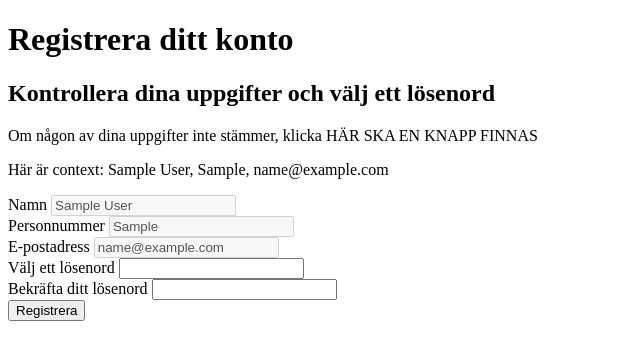
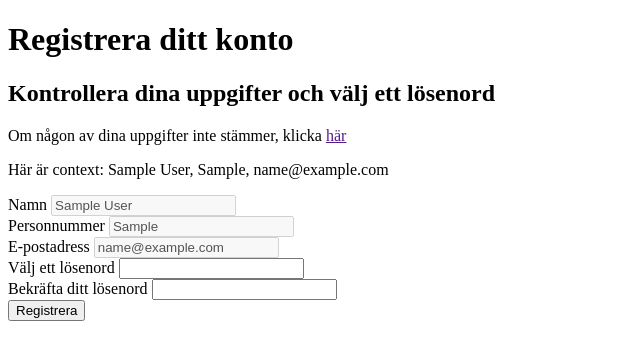
Before and after one commit to UTNkar/registration-system, a Django app: page /create_account/1 in a window 1280 px wide. Shown: the top 360 px of the page, without its empty margins (0-640 px from the left). Run offline with Django 3.2, Linux system fonts and the light colour scheme; tables that the repository leaves empty hold one stand-in row (values such as "Sample post").

Commit message:
Placeholder link

```diff
--- a/registrationSystem/registrationSystem/templates/registrationSystem/create_account.html
+++ b/registrationSystem/registrationSystem/templates/registrationSystem/create_account.html
@@ -6,7 +6,7 @@
 <body>
     <h1>Registrera ditt konto</h1>
     <h2>Kontrollera dina uppgifter och välj ett lösenord</h2>
-    <p>Om någon av dina uppgifter inte stämmer, klicka HÄR SKA EN KNAPP FINNAS</p>
+    <p>Om någon av dina uppgifter inte stämmer, klicka <a href="">här</a> </p>
     <p>Här är context: {{name}}, {{person_nr}}, {{email}}</p>
 
     <form>
```
